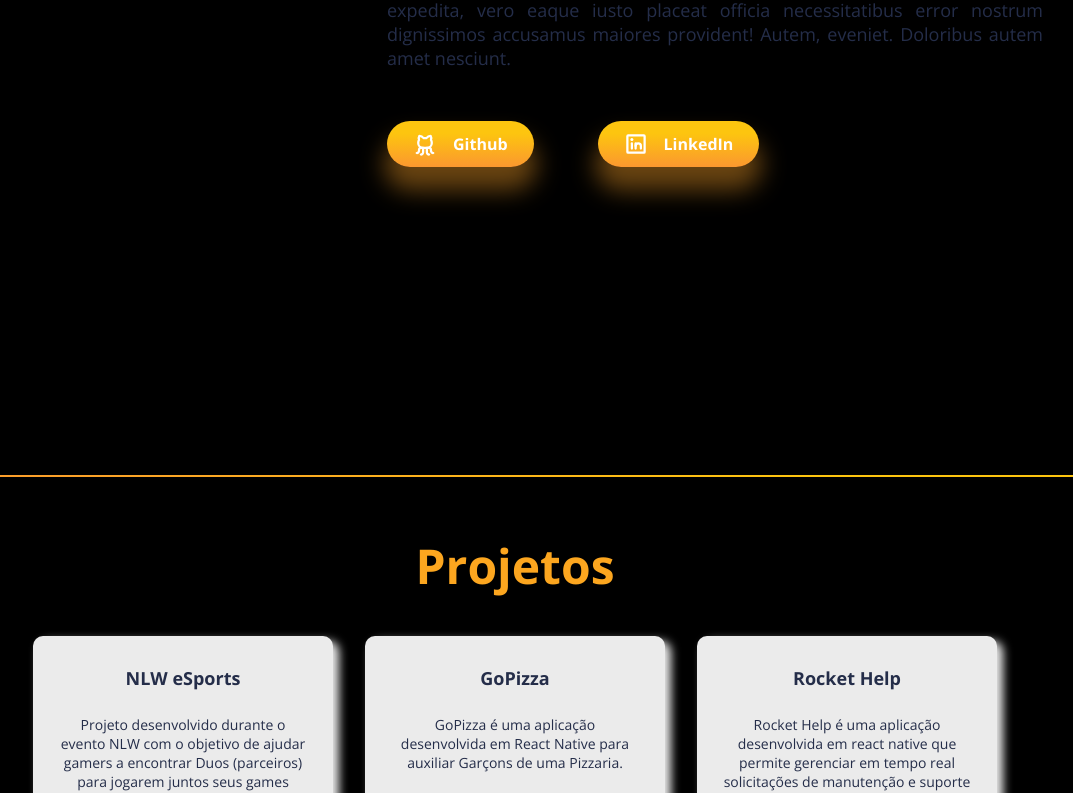
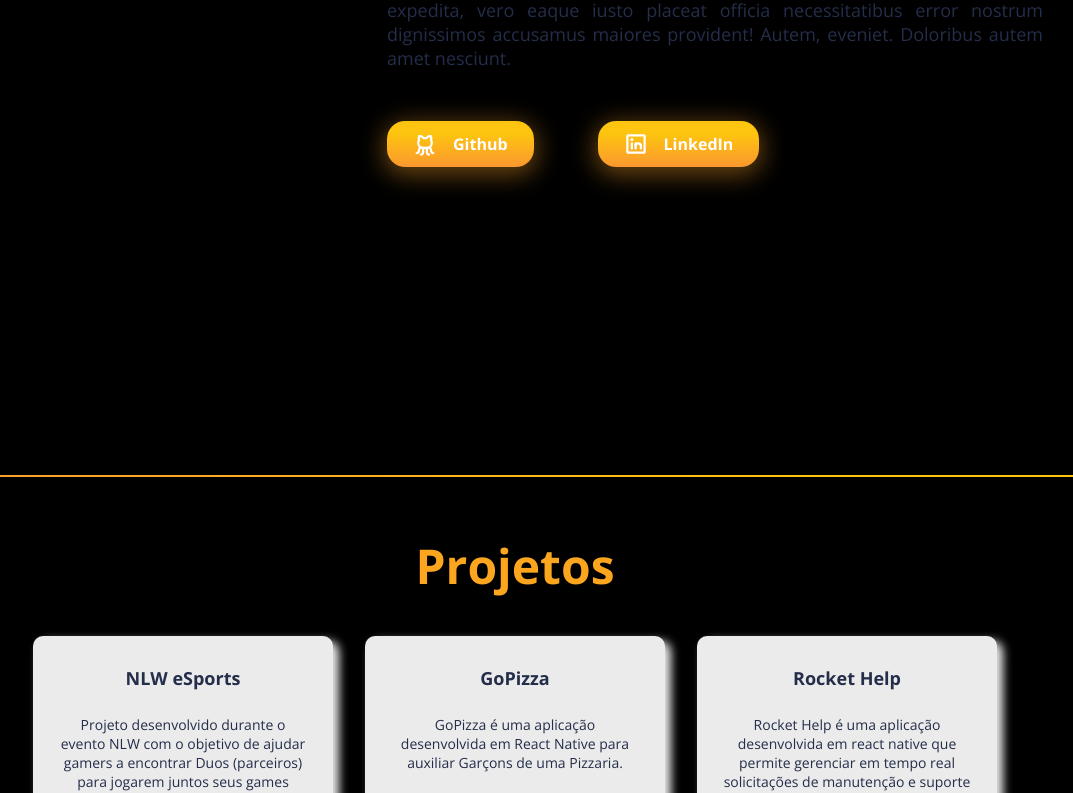
Before and after one commit to Iann-rst/portfolio-react, a React (Vite) app: page / in a window 1280 px wide. Shown: the part 1447-2240 px from the top of the page, without its empty margins (125-1198 px from the left). Built offline with nearby package versions, Linux system fonts and the light colour scheme.

Commit message:
fix: box-shadow

```diff
--- a/src/App.css
+++ b/src/App.css
@@ -32,13 +32,13 @@ html {
 }
 
 .btn {
-  border-radius: 34px;
+  border-radius: 18px;
   border: none;
   color: white;
   font-size: 16px;
   padding: 11px 26px;
   background: linear-gradient(180deg, #fdc50f 26.71%, #fb982f 99.36%);
-  box-shadow: 0px 20px 24px 3px rgba(251, 161, 40, 0.42);
+  box-shadow: 0px 5px 24px 3px rgba(251, 161, 40, 0.42);
   transition: all 0.5s ease-in;
 }
 
```
